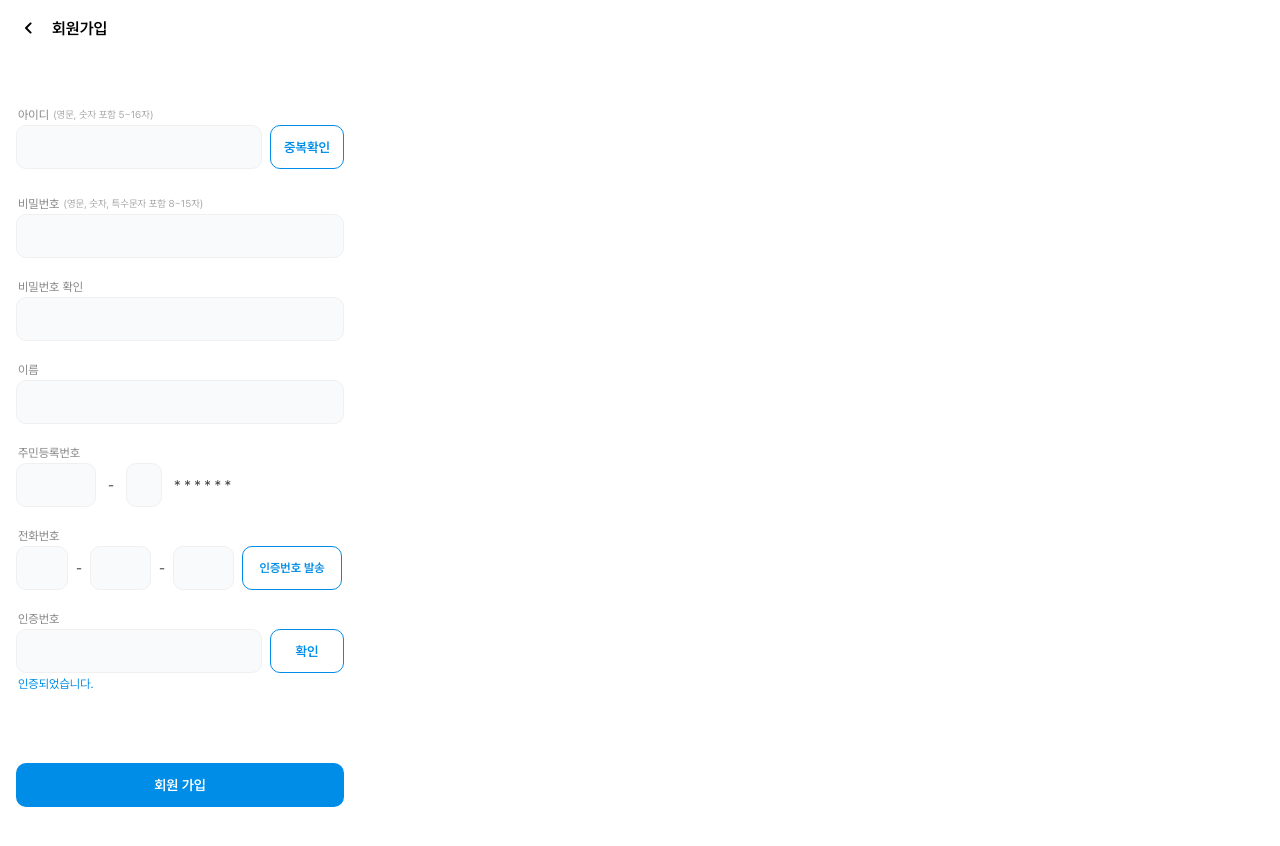
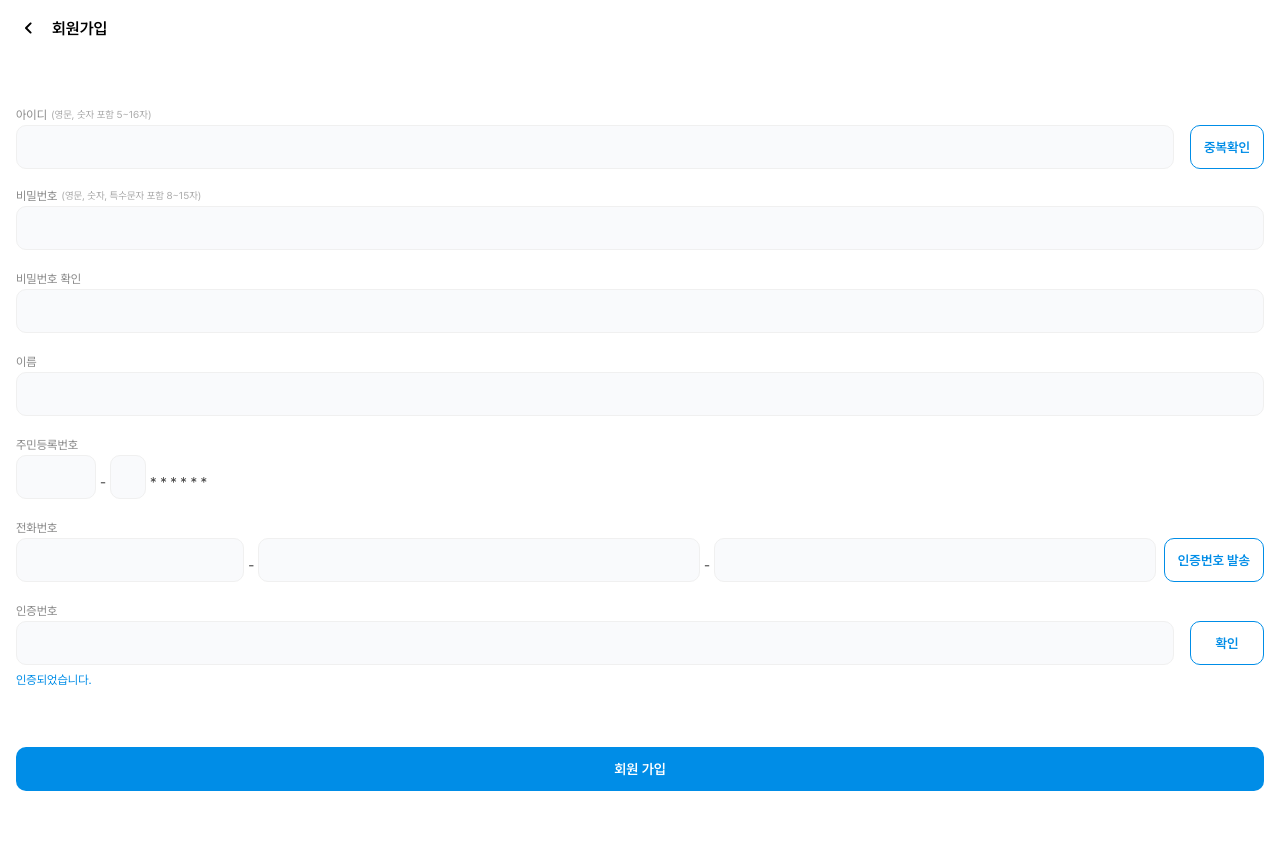
Before and after one commit to lshyunee/Triplet, a React (Create React App) app in the folder triplet/: page /signup in a window 1280 px wide. Shown: the top 846 px of the page. Built offline with nearby package versions, Linux system fonts and the light colour scheme; no server answers; a web font is replaced by a local one.

Commit message:
Fix : 회원가입 CSS 수정

```diff
--- a/triplet/src/pages/user/signup/SignupPage.tsx
+++ b/triplet/src/pages/user/signup/SignupPage.tsx
@@ -8,7 +8,6 @@ import BackHeader from '../../../components/header/BackHeader';
 
 const HowP = styled.p`
     font-size : 12px;
-    margin-left : 18px;
     margin-bottom : 3px;
     color : #888888;
 `;
@@ -23,22 +22,21 @@ const ExplainP = styled.p`
 `;
 
 const NumP = styled.p`
+    margin : auto 4px;
     font-size : 14px;
     color : #424242;
-    margin-right : 12px;
 `;
 
 const CheckP = styled.p`
     font-size : 12px;
+    margin : 4px 0 0 0;
     color : #008DE7;
-    margin-top: 0;
-    margin-left : 18px;
 `
 
 const InputDiv = styled.div`
     display: flex;
     flex-direction: column;
-    margin-top:40px;
+    margin :40px 16px 0;
     padding-top : 56px;
 `;
 
@@ -49,27 +47,25 @@ const ExplainDiv = styled.div`
 
 const StyledInput = styled.input`
     background-color : #F9FAFC;
-    width:328px;
+    width: 100%;
     height:44px;
     margin-bottom : 10px;
     border-radius : 10px;
     border : 1px solid #F0F0F0;
     box-sizing: border-box;
     padding : 10px;
-    margin-right : 12px;
-    margin-left : 16px;
 `;
 
 const StyledInputFront = styled.input`
     background-color : #F9FAFC;
     border-radius : 10px;
-    margin-bottom : 10px;
     border : 1px solid #F0F0F0;
     box-sizing: border-box;
-    margin-right : 12px;
+    width : 50%;
     padding : 10px;
     height : 44px;
 `;
+
 
 
 const CheckDiv = styled.div`
@@ -77,7 +73,6 @@ const CheckDiv = styled.div`
     flex-direction: row;
 
     ${StyledInput} {
-        width:246px;
         margin-bottom: 4px;
         margin-right : 8px;
     }
@@ -87,11 +82,13 @@ const CheckDiv = styled.div`
 const StyledBtn = styled.button`
     width:74px;
     height:44px;
+    border : 1px solid #008DE7;
     border-radius : 10px;
     font-weight: 600;
     background-color : white;
     color : #008DE7;
-    border : 1px solid #008DE7;
+    flex-shrink: 0;
+    margin-left : 8px;
 `;
 
 const RegistDiv = styled.div`
@@ -100,12 +97,10 @@ const RegistDiv = styled.div`
 
     ${StyledInputFront}{
         width : 80px;
-        margin-left : 16px;
     }
 
     ${StyledInput}{
         width : 36px;
-        margin-left : 0px;
     }
 
 `;
@@ -114,38 +109,18 @@ const PhoneDiv = styled.div`
     display : flex;
     flex-direction: row;
 
-    ${StyledInput}{
-        width : 61px;
-        margin-right: 8px;
-        margin-left : 0px;
+    ${StyledBtn} {
+        width : 100px;
     }
 
-    ${StyledInputFront}{
-        width : 52px;
-        margin-right: 8px;
-        margin-left : 16px;
-    }
-
-    ${StyledBtn}{
-        width : 100px;
-        font-size : 12px;
-    }
-
-    ${NumP}{
-        margin-right: 8px;
-    }
-`
-
+`;
 
 const ConfirmDiv = styled.div`
-    display : flex;
     width : 100%;
-    align-items : center;
-    margin-left : 16px;
 `;
 
 const ConfirmBox = styled.button`
-    width : 328px;
+    width : 100%;
     height : 44px;
     background-color : #008DE7;
     color : #FFFFFF;
@@ -279,11 +254,11 @@ const SignupPage = () => {
                 </RegistDiv>
                 <HowP>전화번호</HowP>
                 <PhoneDiv>
-                <StyledInputFront type="text" {...phoneNumFront} disabled={isCheck} />
-                        <NumP>-</NumP>
-                        <StyledInput type="text" {...phoneNumMiddle} disabled={isCheck}/>
-                        <NumP>-</NumP>
-                        <StyledInput type="text" {...phoneNumBack} disabled={isCheck}/>
+                    <StyledInputFront type="text" {...phoneNumFront} disabled={isCheck} />
+                    <NumP>-</NumP>
+                    <StyledInput type="text" {...phoneNumMiddle} disabled={isCheck}/>
+                    <NumP>-</NumP>
+                    <StyledInput type="text" {...phoneNumBack} disabled={isCheck}/>
                     <StyledBtn onClick={certificateSend}>인증번호 발송</StyledBtn>
                 </PhoneDiv>
                 <HowP>인증번호</HowP>
```
